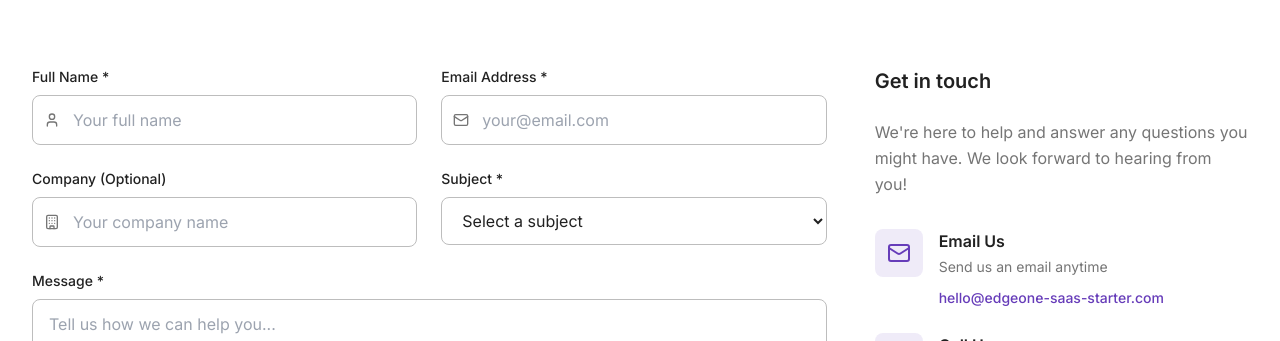
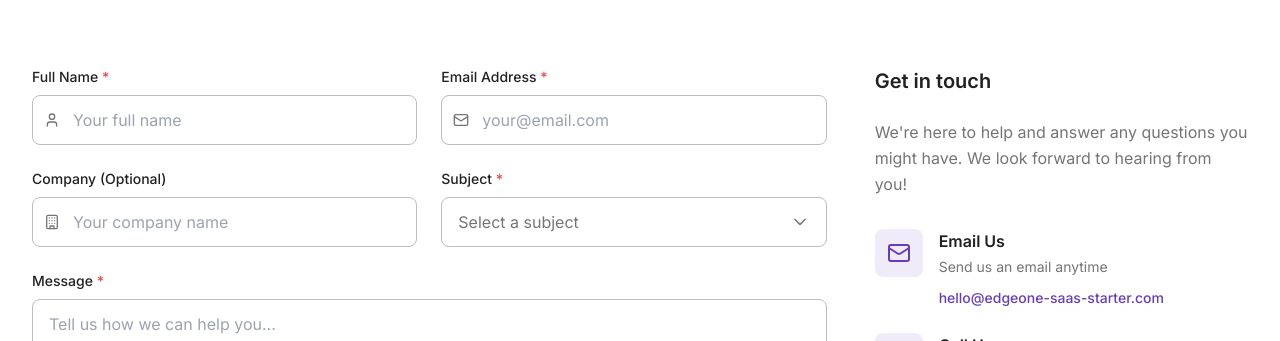
Before and after one commit to shirlyyang-tcc/saas-boilerplate, a Next.js app: page /en/contact in a window 1280 px wide. Shown: the part 344-685 px from the top of the page. Built offline with nearby package versions, Linux system fonts and the light colour scheme.

Commit message:
contact form

```diff
--- a/package.json
+++ b/package.json
@@ -11,6 +11,7 @@
     "export": "next build"
   },
   "dependencies": {
+    "@radix-ui/react-select": "^2.2.5",
     "@types/react-syntax-highlighter": "^15.5.13",
     "clsx": "^2.0.0",
     "date-fns": "^2.30.0",
--- a/src/app/[lang]/pricing/page.tsx
+++ b/src/app/[lang]/pricing/page.tsx
@@ -23,8 +23,8 @@ export default async function PricingPage({
       title: dict.faq.title,
       description: dict.faq.description,
       faqs: [...dict.pricing.faqs, ...dict.shared.commonFaqs],
-      stillHaveQuestions: "Still have questions? We're here to help!",
-      contactSupport: "Contact Support →"
+      stillHaveQuestions: dict.faq.stillHaveQuestions,
+      contactSupport: dict.faq.contactSupport
     }
   };
   return (
@@ -65,7 +65,7 @@ export default async function PricingPage({
       <MinimalCTA
         title={dict.pricing.ctaTitle}
         description={dict.pricing.ctaDescription}
-
+        buttonText={dict.common.buttons.getStartedNow}
       />
     </Layout>
   );
--- a/src/app/globals.css
+++ b/src/app/globals.css
@@ -38,6 +38,8 @@
     --ring: 260 51% 48%; /* Focus ring color */
     --ring-dark: 257 59% 42%; /* Dark theme ring color */
     --radius: 0.5rem; /* Default border radius */
+    --popover-background: 0 0% 100%; /* Popover background color */
+    --popover-background-dark: 240 3.7% 15.9%; /* Dark theme popover background color */
   }
 
   .dark {
@@ -206,3 +208,11 @@ code {
 .text-responsive-md {
   @apply text-xl sm:text-2xl lg:text-3xl;
 }
+
+select {
+  -moz-appearance: none;
+  /* Firefox */
+  -webkit-appearance: none;
+  /* Safari and Chrome */
+  appearance: none;
+}
--- a/src/components/ui/contact-form.tsx
+++ b/src/components/ui/contact-form.tsx
@@ -5,6 +5,8 @@ import { Card, CardContent, CardDescription, CardHeader, CardTitle } from "@/com
 import { Button } from "@/components/ui/button";
 import { User, Mail, Building, Send } from "lucide-react";
 import { Dictionary } from "@/lib/dictionaries";
+import * as Select from '@radix-ui/react-select';
+import { Check, ChevronDown } from 'lucide-react';
 
 export interface ContactFormProps {
   title?: string;
@@ -26,6 +28,50 @@ export interface ContactFormData {
 }
 
 // Default subjects - will be overridden by dictionary data
+
+// Dropdown 组件
+interface DropdownProps {
+  value: string;
+  onChange: (value: string) => void;
+  options: string[];
+  placeholder?: string;
+}
+
+function Dropdown({ value, onChange, options, placeholder }: DropdownProps) {
+  return (
+    <Select.Root value={value} onValueChange={onChange}>
+      <Select.Trigger className="w-full cursor-pointer rounded-lg border border-border bg-background py-3 pl-4 pr-4 text-left text-base text-foreground focus:outline-none focus:ring-2 focus:ring-primary transition flex items-center justify-between">
+        <span className={value ? "" : "text-muted-foreground"}>
+          {value || placeholder || "Select an option"}
+        </span>
+        <Select.Icon className="ml-1">
+          <ChevronDown className="h-5 w-5 text-muted-foreground" />
+        </Select.Icon>
+      </Select.Trigger>
+      <Select.Content
+        className="z-50 min-w-[var(--radix-select-trigger-width)] rounded-lg border border-border bg-background py-1 shadow-lg ring-1 ring-black/5 focus:outline-none animate-in fade-in-0 zoom-in-95"
+        position="popper"
+      >
+        <Select.Viewport>
+          {options.map((option) => (
+            <Select.Item
+              key={option}
+              value={option}
+              className="relative cursor-pointer select-none py-3 pl-4 pr-4 text-base text-foreground outline-none transition data-[state=checked]:bg-primary/10 data-[state=checked]:text-primary data-[highlighted]:bg-accent data-[highlighted]:text-accent-foreground"
+            >
+              <span className="block truncate">
+                {option}
+              </span>
+              <Select.ItemIndicator className="absolute inset-y-0 left-0 flex items-center pl-1 text-primary">
+                <Check className="h-5 w-5" />
+              </Select.ItemIndicator>
+            </Select.Item>
+          ))}
+        </Select.Viewport>
+      </Select.Content>
+    </Select.Root>
+  );
+}
 
 export function ContactForm({
   title,
@@ -59,13 +105,10 @@ export function ContactForm({
   });
   const [isSubmitting, setIsSubmitting] = useState(false);
 
-  const handleInputChange = (e: React.ChangeEvent<HTMLInputElement | HTMLTextAreaElement | HTMLSelectElement>) => {
+  function handleInputChange(e: React.ChangeEvent<HTMLInputElement | HTMLTextAreaElement | HTMLSelectElement> | { target: { name: string; value: string } }) {
     const { name, value } = e.target;
-    setFormData(prev => ({
-      ...prev,
-      [name]: value
-    }));
-  };
+    setFormData((prev) => ({ ...prev, [name]: value }));
+  }
 
   const handleSubmit = async (e: React.FormEvent) => {
     e.preventDefault();
@@ -111,7 +154,7 @@ export function ContactForm({
       <div className={`grid grid-cols-1 ${variant === "compact" ? "gap-4" : "md:grid-cols-2 gap-6"}`}>
         <div>
           <label htmlFor="name" className="block text-sm font-medium text-foreground mb-2">
-            {dict?.form?.labels?.fullName || "Full Name"} {dict?.form?.required || "*"}
+            {dict?.form?.labels?.fullName || "Full Name"} <span className="text-red-500">{dict?.form?.required || "*"}</span>
           </label>
           <div className="relative">
             <User className="absolute left-3 top-1/2 transform -translate-y-1/2 w-4 h-4 text-muted-foreground" />
@@ -129,7 +172,7 @@ export function ContactForm({
         </div>
         <div>
           <label htmlFor="email" className="block text-sm font-medium text-foreground mb-2">
-            {dict?.form?.labels?.emailAddress || "Email Address"} {dict?.form?.required || "*"}
+            {dict?.form?.labels?.emailAddress || "Email Address"} <span className="text-red-500">{dict?.form?.required || "*"}</span>
           </label>
           <div className="relative">
             <Mail className="absolute left-3 top-1/2 transform -translate-y-1/2 w-4 h-4 text-muted-foreground" />
@@ -171,23 +214,15 @@ export function ContactForm({
           {contactSubjects.length > 0 && (
             <div>
               <label htmlFor="subject" className="block text-sm font-medium text-foreground mb-2">
-                {dict?.form?.labels?.subject || "Subject"} {dict?.form?.required || "*"}
+                {dict?.form?.labels?.subject || "Subject"} <span className="text-red-500">{dict?.form?.required || "*"}</span>
               </label>
-              <select
-                id="subject"
-                name="subject"
+              <Dropdown
                 value={formData.subject}
-                onChange={handleInputChange}
-                required
-                className="w-full px-4 py-3 border border-border rounded-lg focus:ring-2 focus:ring-primary focus:border-transparent bg-background"
-              >
-                <option value="">{dict?.form?.placeholders?.selectSubject || "Select a subject"}</option>
-                {contactSubjects.map((subject) => (
-                  <option key={subject} value={subject}>
-                    {subject}
-                  </option>
-                ))}
-              </select>
+                onChange={val => handleInputChange({ target: { name: 'subject', value: val } })}
+                options={contactSubjects}
+
+                placeholder={dict?.form?.placeholders?.selectSubject}
+              />
             </div>
           )}
         </div>
@@ -195,7 +230,7 @@ export function ContactForm({
 
       <div>
         <label htmlFor="message" className="block text-sm font-medium text-foreground mb-2">
-          {dict?.form?.labels?.message || "Message"} {dict?.form?.required || "*"}
+          {dict?.form?.labels?.message || "Message"} <span className="text-red-500">{dict?.form?.required || "*"}</span>
         </label>
         <textarea
           id="message"
--- a/src/components/ui/pricing.tsx
+++ b/src/components/ui/pricing.tsx
@@ -9,6 +9,7 @@ import { Card, CardContent, CardDescription, CardHeader, CardTitle } from '@/com
 interface PricingProps {
   dict?: {
     pricing: {
+      mostPopular: string,
       plans: {
         name: string
         description: string
@@ -41,7 +42,7 @@ export function Pricing({ dict }: PricingProps) {
               {plan.popular && (
                 <div className="absolute -top-3 left-1/2 transform -translate-x-1/2">
                   <Badge variant="primary" size="default" icon={Star} iconPosition="left">
-                    Most Popular
+                    {dict?.pricing?.mostPopular || "Most Popular"}
                   </Badge>
                 </div>
               )}
```
Also changed, not shown: 1 other file (tests, documents, lock files or other folders).
